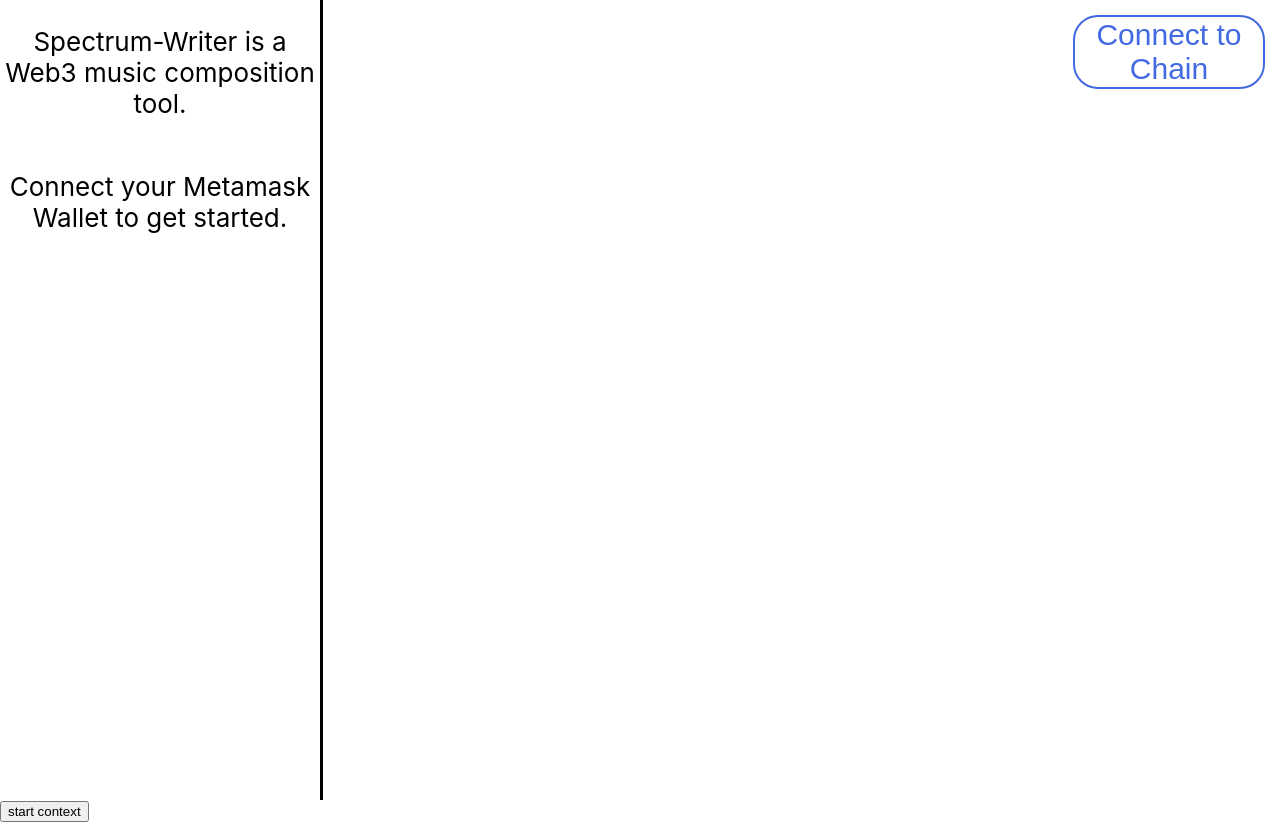
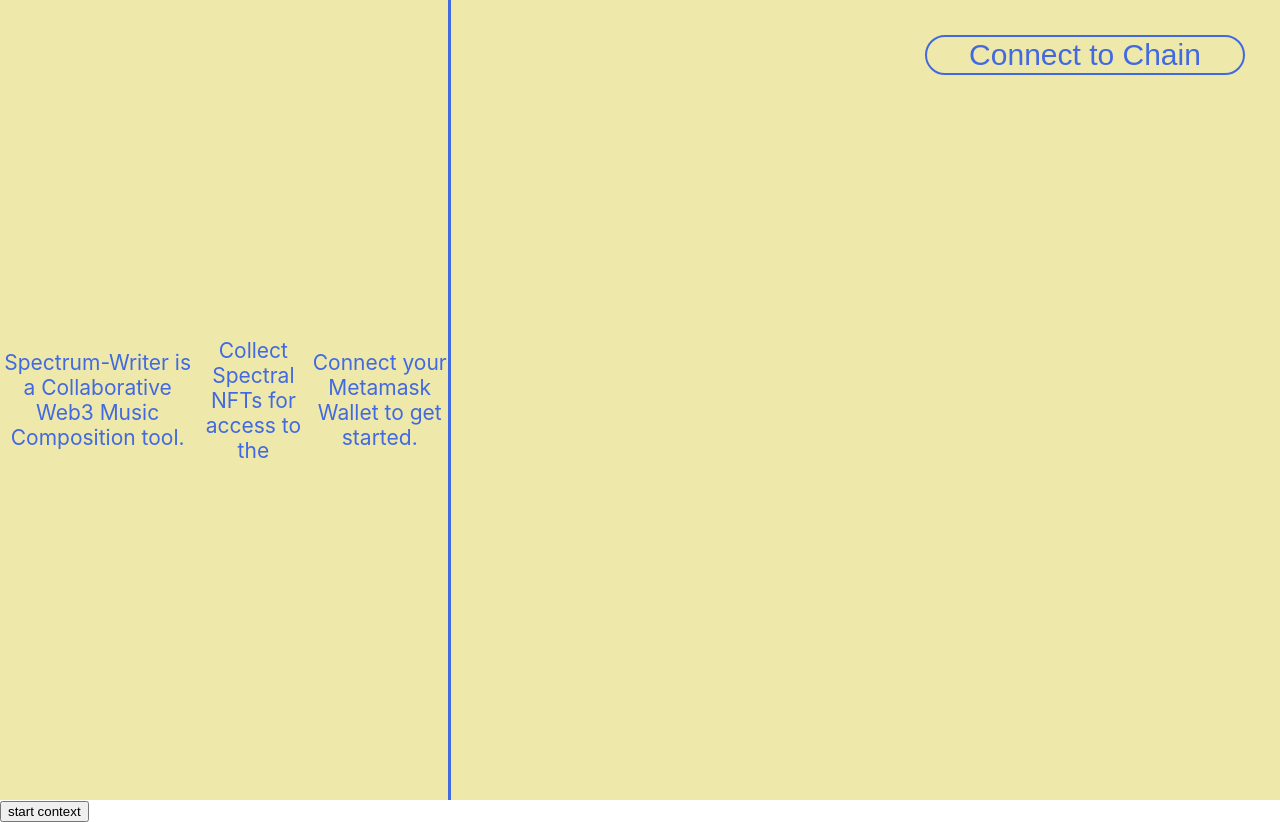
Before and after one commit to ogbabydiesal/tokengate, a React (Create React App) app: page / in a window 1280 px wide. Built offline with nearby package versions, Linux system fonts and the light colour scheme.

Commit message:
working audio engine

```diff
--- a/public/index.html
+++ b/public/index.html
@@ -24,7 +24,7 @@
       work correctly both with client-side routing and a non-root public URL.
       Learn how to configure a non-root public URL by running `npm run build`.
     -->
-    <title>React App</title>
+    <title>Sound-Chain</title>
   </head>
   <body>
 
--- /dev/null
+++ b/public/testy.js
@@ -0,0 +1,3 @@
+function hehe() {
+  console.log('oh yeah');
+}
--- a/src/App.css
+++ b/src/App.css
@@ -1,21 +1,23 @@
 .App {
   text-align: center;
+  background-color:PaleGoldenRod;
+
 }
 
 .metaConnect {
   position:absolute;
   right:0px;
   top: 0px;
-  width: 15vw;
-  display:flex;
-  border-radius: 25px;
-  margin:15px;
+  width: 25vw;
+  border-radius: 35px;
+  margin:35px;
   border-style: solid;
   border-color:royalblue;
   color:royalblue;
-  background-color: white;
+  background-color:PaleGoldenRod;
   font-size: 30px;
-
+  align-items: center;
+  box-shadow: 10px;
 }
 
 .App-logo {
@@ -34,12 +36,15 @@
   border-color:black;
   min-height: 100vh;
   display: flex;
-  flex-direction: column;
+  flex-direction: row;
   align-items: center;
   justify-content: top;
-  font-size: calc(10px + 2vmin);
-  color: black;
-  width: 25vw;
+  font-size: calc(5px + 2vmin);
+  width: 35vw;
+  color:royalblue;
+  margin-right: 55px;
+  border-color: royalblue;
+
 }
 
 .App-link {
--- a/src/App.js
+++ b/src/App.js
@@ -8,12 +8,15 @@
       <header className="App-header">
         {/*<img src={logo} className="App-logo" alt="logo" /> */}
         <p>
-          Spectrum-Writer is a Web3 music composition tool.
+          Spectrum-Writer is a Collaborative Web3 Music Composition tool.
         </p>
-
+        <p>
+          Collect Spectral NFTs for access to the
+        </p>
         <p>
           Connect your Metamask Wallet to get started.
         </p>
+
       </header>
 
     </div>
```
Also changed, not shown: public/worklet/spc.js (+6 -20 lines).
